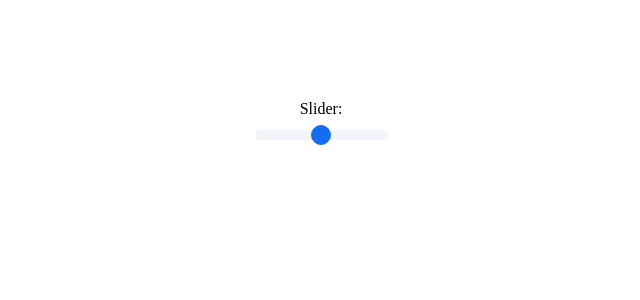
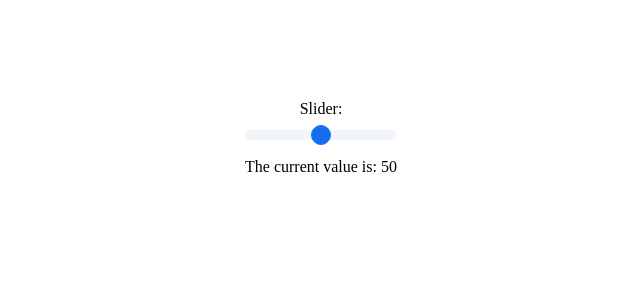
Before and after one commit to mmfallacy/task-space, a SvelteKit app: page /slider in a window 1280 px wide. Shown: the top 300 px of the page, without its empty margins (319-959 px from the left). Built offline with nearby package versions, Linux system fonts and the light colour scheme.

Commit message:
added text value

```diff
--- a/src/routes/slider/RangeInput.svelte
+++ b/src/routes/slider/RangeInput.svelte
@@ -13,6 +13,7 @@
   <main>
     <label for={id}>{label}</label>
     <input class="RangeInput" type="range" id={id} min={min} max={max} bind:value on:input={handleInput}>
+    <p>The current value is: {value}</p>
   </main>
 
   <style>
```
